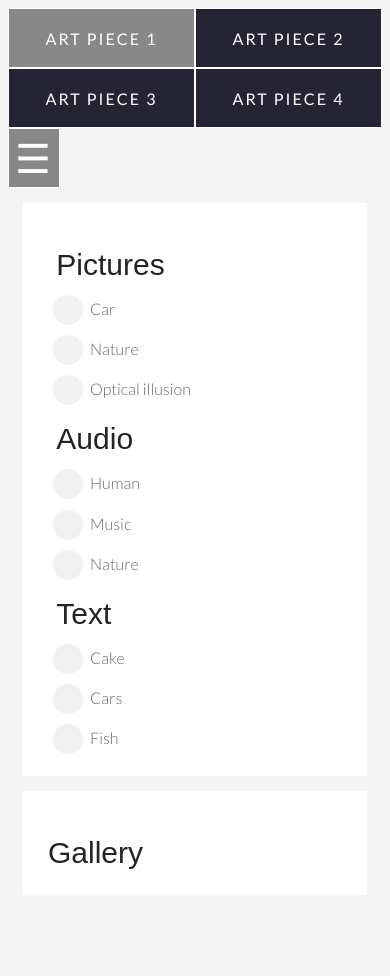
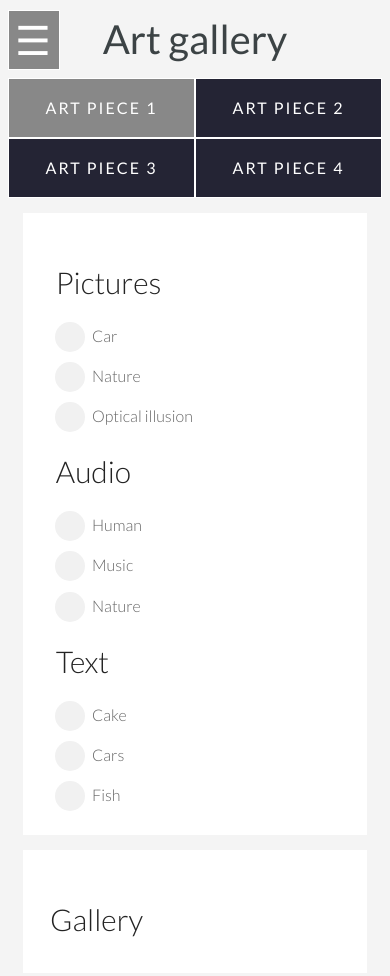
Before and after one commit to IT2810/it2810-webutvikling-h18-prosjekt-2-gruppe--36, a React (Create React App) app: page / in a window 390 px wide. Shown: the top 976 px of the page. Before the commit the page ends 910 px from the top, so only its background shows below. Built offline with nearby package versions, Linux system fonts and the light colour scheme.

Commit message:
Fixed styling for mobile #9

```diff
--- a/src/App.js
+++ b/src/App.js
@@ -57,9 +57,10 @@ class App extends Component {
     });
     return (
       <div>
+        <h1>Art gallery</h1>
         <TabController tabs={["Art Piece 1", "Art Piece 2", "Art Piece 3", "Art Piece 4"]} selectedIndex={this.state.tabIndex} updateSelectedTab={this.updateSelectedTab} />
         <div id="container">
-          <CategoryController categoryTypes={this.categoryTypes} updateSelectedCategory={this.updateSelectedCategory}/>
+         <CategoryController categoryTypes={this.categoryTypes} updateSelectedCategory={this.updateSelectedCategory}/>
           <GalleryView imgCategory={imgCategory} textCategory={textCategory} soundCategory={soundCategory} tabIndex={this.state.tabIndex} fetchData={this.fetchData}/>
         </div>
       </div>
--- a/src/components/GalleryView.js
+++ b/src/components/GalleryView.js
@@ -78,10 +78,10 @@ class GalleryView extends React.Component {
     return (
       <div className="galleryView container">
         <h2>Gallery</h2>
-        {this.state.img && <img src={this.state.img.data} alt="A beautiful gallery"></img>}
+        {this.state.img && <div class="imageContainer"><img src={this.state.img.data} alt="A beautiful gallery"></img></div>}
         {this.state.text && <p>{this.state.text.data.text}</p>}
-        {this.state.text && <a href={this.state.text.data.source}>{this.state.text.data.source}</a>}
-        {this.state.sound && <audio ref="audio_tag" src={this.state.sound.data} controls autoPlay type="audio/mpeg" />}
+        {this.state.text && <a href={this.state.text.data.source}> Source: {this.state.text.data.source}</a>}
+        {this.state.sound && <div class="audioBox"><div class="audioItem"><audio ref="audio_tag" src={this.state.sound.data} controls autoPlay type="audio/mpeg" /></div></div>}
       </div>
     );
   }
--- a/src/index.css
+++ b/src/index.css
@@ -7,17 +7,20 @@
 }
 
 body {
-  font-family: Lato, Georgia;
+  font-family: "Lato", Georgia;
   font-size: 1em;
   line-height: 1.5em;
-  font-family: sans-serif;
   background-color: #f4f4f4;
   word-wrap: break-word;
+}
+h1 {
+  text-align: center;
+  font-weight: 400;
 }
 
 button {
   flex: 1;
-  flex-basis: 50%;
+  flex-basis: 49%; /* 49 instead of 50 to support for browsers like Safari */
   cursor: pointer;
   outline: none;
   border-color: #242434;
@@ -34,7 +37,26 @@ button {
   border-style: solid;
   -webkit-appearance: none;
   word-break: initial;
-  }
+}
+
+audio {
+  display: flex;
+  align-content: flex-end;
+  float: right;
+}
+
+a {
+  font-weight: 100;
+  font-style: italic;
+  color: black;
+}
+
+
+p {
+  font-weight: 300;
+  line-height: 1.5em;
+  font-family: "Lato", Georgia;
+}
 
 .tab-button {
   background-color: #242434;
@@ -61,7 +83,8 @@ button {
     flex: 2;
   }
   .tabs button {
-    flex-basis: 25%;
+    flex-basis: 24%;
+    /* 24 instead of 25 to support for browsers like Safari */
   }
   body {
     width: 80%;
@@ -76,16 +99,20 @@ button {
   .hideCategories {
     display: none;
   }
+
+  .audioItem {
+    margin: auto;
+  }
 }
 
 .container {
-  padding: 25px;
+  padding: 27px;
   background-color: white;
   margin: 15px;
   color: #232323;
 }
 
-img{
+img {
   width: 60%;
   display: block;
   margin: 0 auto;
@@ -93,7 +120,8 @@ img{
 
 h2 {
   font-weight: 300;
-  margin-bottom: 5px;
+  margin-top: 30px;
+  margin-bottom: 15px;
 }
 .form-radio {
   -webkit-appearance: none;
@@ -140,4 +168,22 @@ label {
 }
 .hamburgerMenuBtn {
   font-size: 2em;
+  position: absolute;
+  top: 10px;
 }
+
+.audioBox {
+  display: flex;
+  align-items: center;
+  margin: 20px 0px 0px 0px;
+}
+.imageContainer {
+  padding: 10px;
+  max-height: 600px;
+  background: #f3f3f3;
+  border-radius: -2px;
+}
+
+img {
+  max-height: 600px;
+}
```
